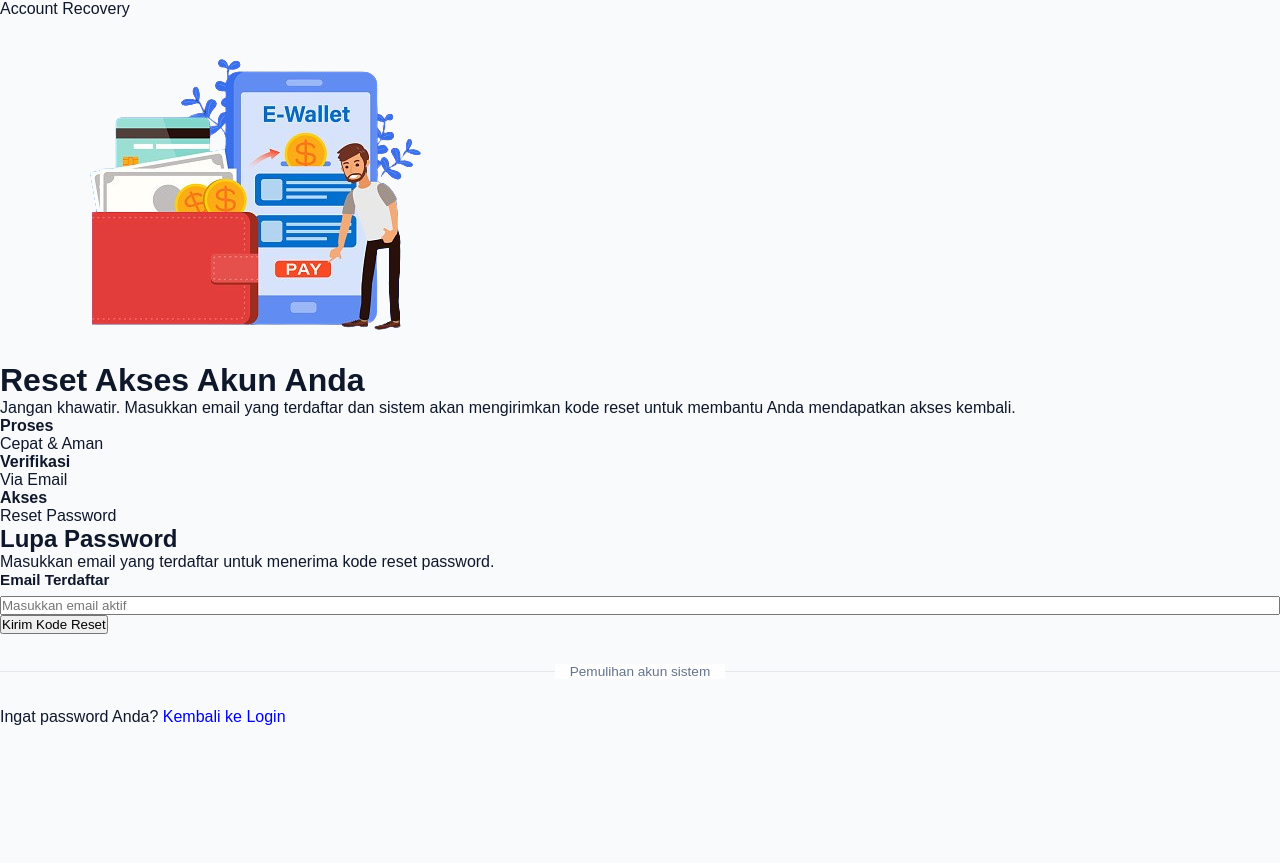
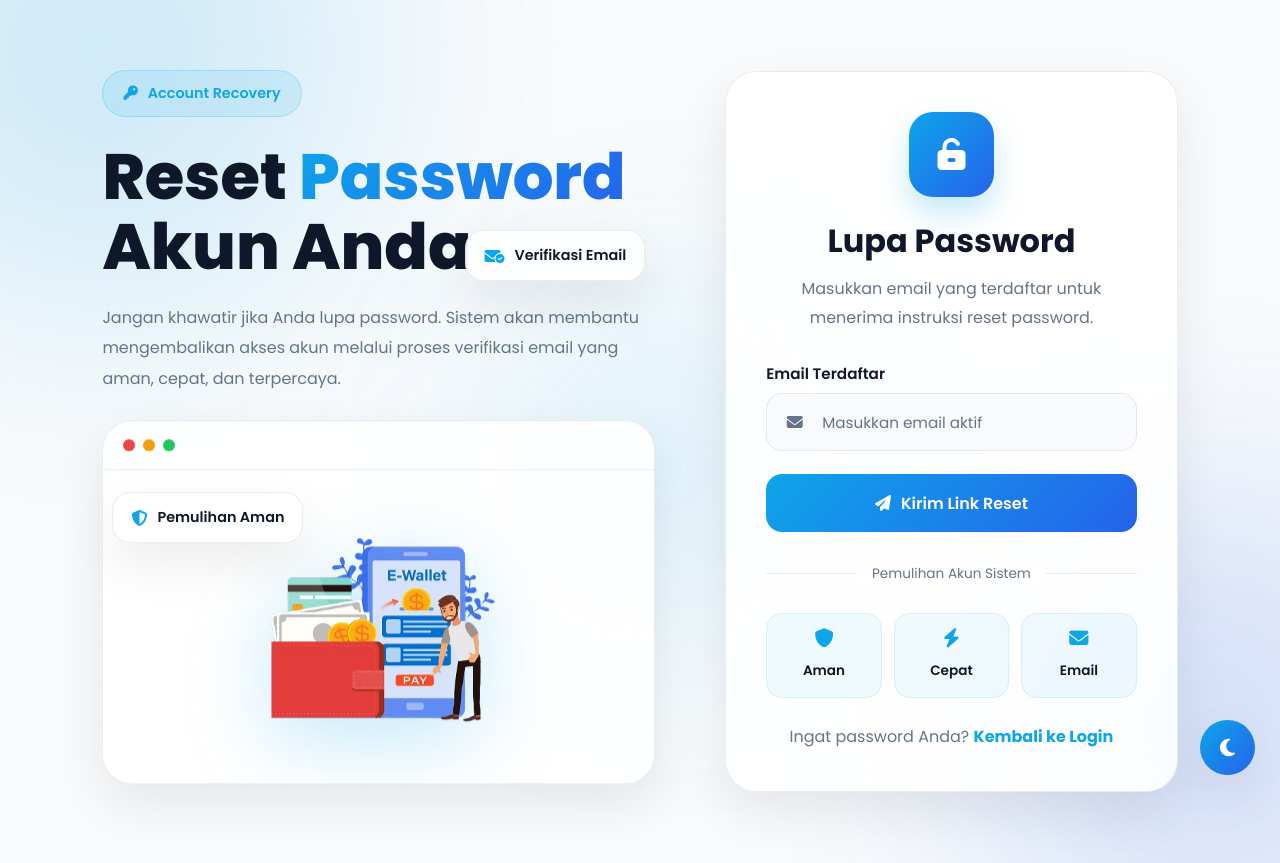
Before and after one commit to Dwinita12/sistem-klasifikasi-perilaku-konsumtif-berbasis-ewallet-dan-paylater, a Flask app: page /forgot-password in a window 1280 px wide. Before the commit the page ends 725 px from the top, so only its background shows below. Run offline with Flask 3, Linux system fonts and the light colour scheme.

Commit message:
Update forgot_password.html

```diff
--- a/templates/forgot_password.html
+++ b/templates/forgot_password.html
@@ -1,91 +1,441 @@
 <!DOCTYPE html>
 <html lang="id">
 <head>
-    <meta charset="UTF-8">
-    <meta name="viewport" content="width=device-width, initial-scale=1.0">
-    <title>Forgot Password | Sistem Klasifikasi Konsumtif</title>
 
-    <link href="https://fonts.googleapis.com/css2?family=Inter:wght@300;400;500;600;700;800&display=swap" rel="stylesheet">
-    <link rel="stylesheet" href="{{ url_for('static', filename='css/forgot_password.css') }}">
+<meta charset="UTF-8">
+<meta name="viewport" content="width=device-width, initial-scale=1.0">
+
+<title>Forgot Password | Sistem Klasifikasi Konsumtif</title>
+
+<link href="https://fonts.googleapis.com/css2?family=Poppins:wght@300;400;500;600;700;800&display=swap" rel="stylesheet">
+
+<link rel="stylesheet"
+href="https://cdnjs.cloudflare.com/ajax/libs/font-awesome/6.5.2/css/all.min.css">
+
+<link rel="stylesheet"
+href="{{ url_for('static', filename='css/forgot_password.css') }}">
+
 </head>
+
 <body>
 
-    <div class="bg-blur blur-1"></div>
-    <div class="bg-blur blur-2"></div>
+<!-- ========================================
+     BACKGROUND
+======================================== -->
 
-    <div class="wrapper">
+<div class="blob blob1"></div>
+<div class="blob blob2"></div>
+<div class="blob blob3"></div>
 
-        <!-- LEFT SIDE -->
-        <div class="side">
-            <div class="side-badge">Account Recovery</div>
+<div class="grid-bg"></div>
 
-            <div class="side-image">
-                <img src="{{ url_for('static', filename='img/ewallet.png') }}" alt="Forgot Password Illustration">
+<!-- ========================================
+     DARK MODE BUTTON
+======================================== -->
+
+<button
+id="themeToggle"
+class="theme-toggle">
+
+    <i class="fas fa-moon"></i>
+
+</button>
+
+<!-- ========================================
+     WRAPPER
+======================================== -->
+
+<div class="login-wrapper">
+
+    <!-- ====================================
+         LEFT SIDE
+    ===================================== -->
+
+    <div class="login-left">
+
+        <div class="system-badge">
+
+            <i class="fas fa-key"></i>
+
+            Account Recovery
+
+        </div>
+
+        <div class="login-content">
+
+            <h1>
+
+                Reset
+                <span>Password</span>
+
+                Akun Anda
+
+            </h1>
+
+            <p>
+
+                Jangan khawatir jika Anda lupa
+                password. Sistem akan membantu
+                mengembalikan akses akun melalui
+                proses verifikasi email yang aman,
+                cepat, dan terpercaya.
+
+            </p>
+
+        </div>
+
+        <div class="preview-card">
+
+            <div class="preview-top">
+
+                <span></span>
+                <span></span>
+                <span></span>
+
             </div>
 
-            <div class="side-content">
-                <h1>Reset Akses Akun Anda</h1>
-                <p>
-                    Jangan khawatir. Masukkan email yang terdaftar dan sistem akan
-                    mengirimkan kode reset untuk membantu Anda mendapatkan akses kembali.
-                </p>
+            <div class="preview-body">
+
+                <img
+                src="{{ url_for('static', filename='img/ewallet.png') }}"
+                alt="Forgot Password">
+
             </div>
 
-            <div class="side-info">
-                <div class="info-box">
-                    <h4>Proses</h4>
-                    <span>Cepat & Aman</span>
-                </div>
-                <div class="info-box">
-                    <h4>Verifikasi</h4>
-                    <span>Via Email</span>
-                </div>
-                <div class="info-box">
-                    <h4>Akses</h4>
-                    <span>Reset Password</span>
-                </div>
-            </div>
         </div>
 
-        <!-- FORM CARD -->
-        <div class="form-card">
-            <div class="form-header">
-                <h2>Lupa Password</h2>
-                <p>Masukkan email yang terdaftar untuk menerima kode reset password.</p>
+        <div class="floating-info info-1">
+
+            <i class="fas fa-envelope-circle-check"></i>
+
+            Verifikasi Email
+
+        </div>
+
+        <div class="floating-info info-2">
+
+            <i class="fas fa-shield-halved"></i>
+
+            Pemulihan Aman
+
+        </div>
+
+    </div>
+
+    <!-- ====================================
+         RIGHT SIDE
+    ===================================== -->
+
+    <div class="login-right">
+
+        <div class="login-card">
+
+            <div class="card-header">
+
+                <div class="login-icon">
+
+                    <i class="fas fa-unlock-keyhole"></i>
+
+                </div>
+
+                <h2>
+                    Lupa Password
+                </h2>
+
+                <p>
+
+                    Masukkan email yang terdaftar
+                    untuk menerima instruksi reset
+                    password.
+
+                </p>
+
             </div>
 
             {% with messages = get_flashed_messages(with_categories=true) %}
             {% if messages %}
-                <div class="flash-container">
-                    {% for category, message in messages %}
-                        <div class="flash {{ category }}">
-                            {{ message }}
-                        </div>
-                    {% endfor %}
+
+            <div class="flash-container">
+
+                {% for category, message in messages %}
+
+                <div class="flash {{ category }}">
+
+                    {{ message }}
+
                 </div>
+
+                {% endfor %}
+
+            </div>
+
             {% endif %}
             {% endwith %}
+            <!-- ====================================
+                 FORM RESET PASSWORD
+            ===================================== -->
 
-            <form method="POST" action="{{ url_for('auth.forgot_password') }}">
+            <form
+            method="POST"
+            action="{{ url_for('auth.forgot_password') }}"
+            class="login-form">
+
                 <div class="form-group">
-                    <label for="email">Email Terdaftar</label>
-                    <input type="email" id="email" name="email" placeholder="Masukkan email aktif" required>
+
+                    <label>
+                        Email Terdaftar
+                    </label>
+
+                    <div class="input-box">
+
+                        <i class="fas fa-envelope"></i>
+
+                        <input
+                        type="email"
+                        id="email"
+                        name="email"
+                        placeholder="Masukkan email aktif"
+                        required>
+
+                    </div>
+
                 </div>
 
-                <button type="submit" class="submit-btn">Kirim Kode Reset</button>
+                <button
+                type="submit"
+                class="login-btn">
+
+                    <i class="fas fa-paper-plane"></i>
+
+                    Kirim Link Reset
+
+                </button>
+
             </form>
 
+            <!-- ====================================
+                 DIVIDER
+            ===================================== -->
+
             <div class="divider">
-                <span>Pemulihan akun sistem</span>
+
+                <span>
+                    Pemulihan Akun Sistem
+                </span>
+
             </div>
 
-            <div class="footer-text">
+            <!-- ====================================
+                 MINI FEATURES
+            ===================================== -->
+
+            <div class="mini-features">
+
+                <div class="mini-feature">
+
+                    <i class="fas fa-shield"></i>
+
+                    <span>
+                        Aman
+                    </span>
+
+                </div>
+
+                <div class="mini-feature">
+
+                    <i class="fas fa-bolt"></i>
+
+                    <span>
+                        Cepat
+                    </span>
+
+                </div>
+
+                <div class="mini-feature">
+
+                    <i class="fas fa-envelope"></i>
+
+                    <span>
+                        Email
+                    </span>
+
+                </div>
+
+            </div>
+
+            <!-- ====================================
+                 LOGIN LINK
+            ===================================== -->
+
+            <div class="register-text">
+
                 Ingat password Anda?
-                <a href="{{ url_for('auth.login') }}">Kembali ke Login</a>
+
+                <a href="{{ url_for('auth.login') }}">
+
+                    Kembali ke Login
+
+                </a>
+
             </div>
+
         </div>
 
     </div>
 
+</div>
+<!-- ========================================
+     JAVASCRIPT
+======================================== -->
+
+<script>
+
+/* ========================================
+   PAGE LOAD ANIMATION
+======================================== */
+
+window.addEventListener("load",()=>{
+
+    document.body.classList.add(
+        "loaded"
+    );
+
+});
+
+/* ========================================
+   DARK MODE
+======================================== */
+
+const themeToggle =
+document.getElementById(
+    "themeToggle"
+);
+
+themeToggle.addEventListener(
+"click",
+()=>{
+
+    document.body.classList.toggle(
+        "dark-mode"
+    );
+
+    if(
+        document.body.classList.contains(
+            "dark-mode"
+        )
+    ){
+
+        themeToggle.innerHTML =
+        '<i class="fas fa-sun"></i>';
+
+        localStorage.setItem(
+            "theme",
+            "dark"
+        );
+
+    }else{
+
+        themeToggle.innerHTML =
+        '<i class="fas fa-moon"></i>';
+
+        localStorage.setItem(
+            "theme",
+            "light"
+        );
+
+    }
+
+});
+
+/* ========================================
+   LOAD SAVED THEME
+======================================== */
+
+if(
+    localStorage.getItem(
+        "theme"
+    ) === "dark"
+){
+
+    document.body.classList.add(
+        "dark-mode"
+    );
+
+    themeToggle.innerHTML =
+    '<i class="fas fa-sun"></i>';
+
+}
+
+/* ========================================
+   INPUT EFFECT
+======================================== */
+
+const inputs =
+document.querySelectorAll(
+".input-box input"
+);
+
+inputs.forEach(input=>{
+
+    input.addEventListener(
+    "focus",
+    ()=>{
+
+        input.parentElement.classList.add(
+            "active"
+        );
+
+    });
+
+    input.addEventListener(
+    "blur",
+    ()=>{
+
+        if(
+            input.value === ""
+        ){
+
+            input.parentElement.classList.remove(
+                "active"
+            );
+
+        }
+
+    });
+
+});
+
+/* ========================================
+   BUTTON LOADING
+======================================== */
+
+const form =
+document.querySelector(
+".login-form"
+);
+
+if(form){
+
+    form.addEventListener(
+    "submit",
+    ()=>{
+
+        const btn =
+        document.querySelector(
+            ".login-btn"
+        );
+
+        btn.innerHTML =
+
+        '<i class="fas fa-spinner fa-spin"></i> Mengirim...';
+
+        btn.disabled = true;
+
+    });
+
+}
+
+</script>
+
 </body>
 </html>
```
